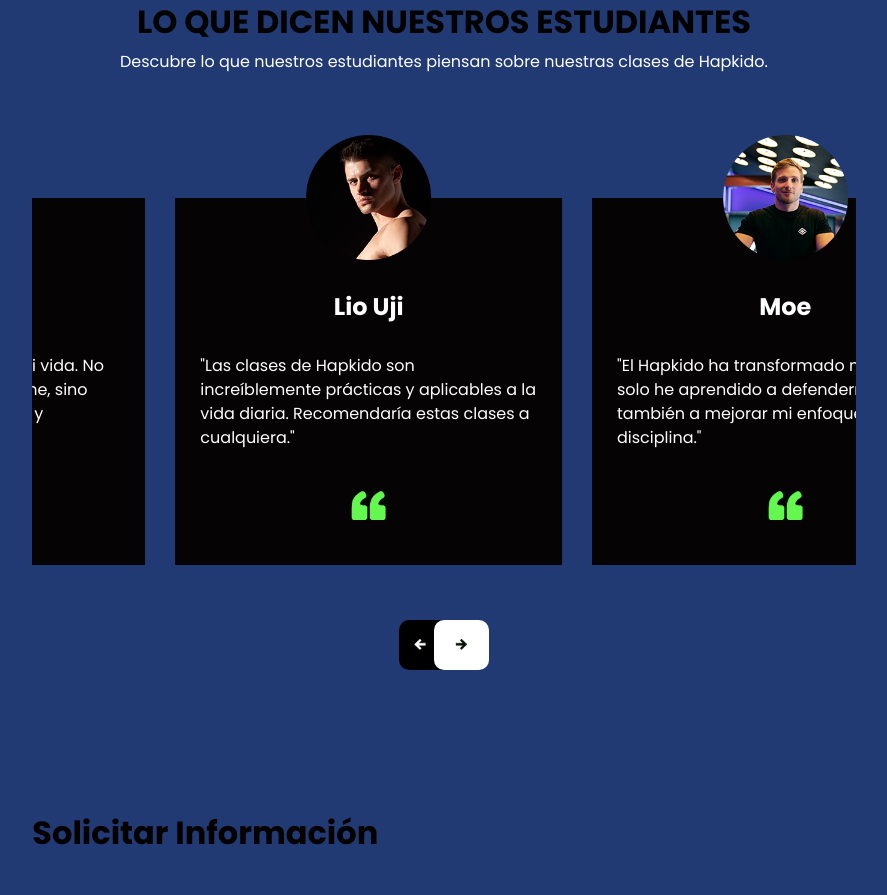
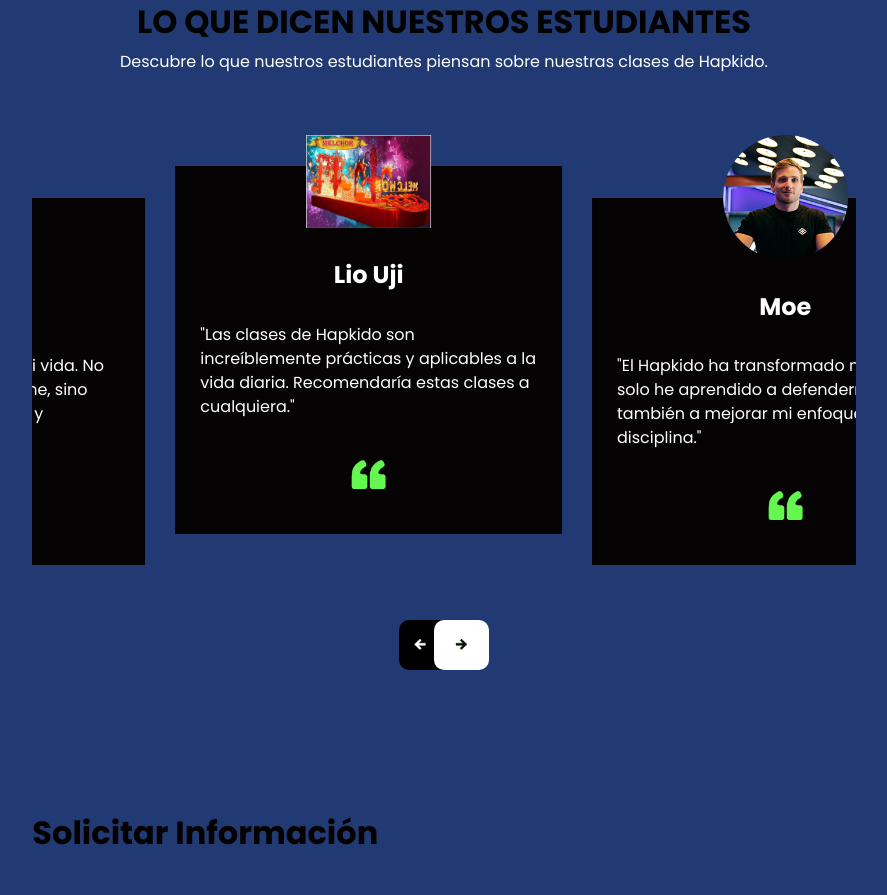
Before and after one commit to H3MH/hapkido, a plain HTML site: page index.html in a window 1280 px wide. Shown: the part 3533-4428 px from the top of the page, without its empty margins (196-1083 px from the left). Drawn offline with nearby package versions, Linux system fonts and the light colour scheme; some packages are replaced by stand-ins of ours; a web font is replaced by a local one.

Commit message:
ajuste de imagen

```diff
--- a/index.html
+++ b/index.html
@@ -443,7 +443,7 @@
                   <div class="item">
                     <div class="box">
                       <div class="img-box">
-                        <img src="images/client2.png" alt="" />
+                        <img src="images/FR/carrozas1 (1).jpeg" alt="" />
                       </div>
                       <div class="detail-box">
                         <h4>
```
